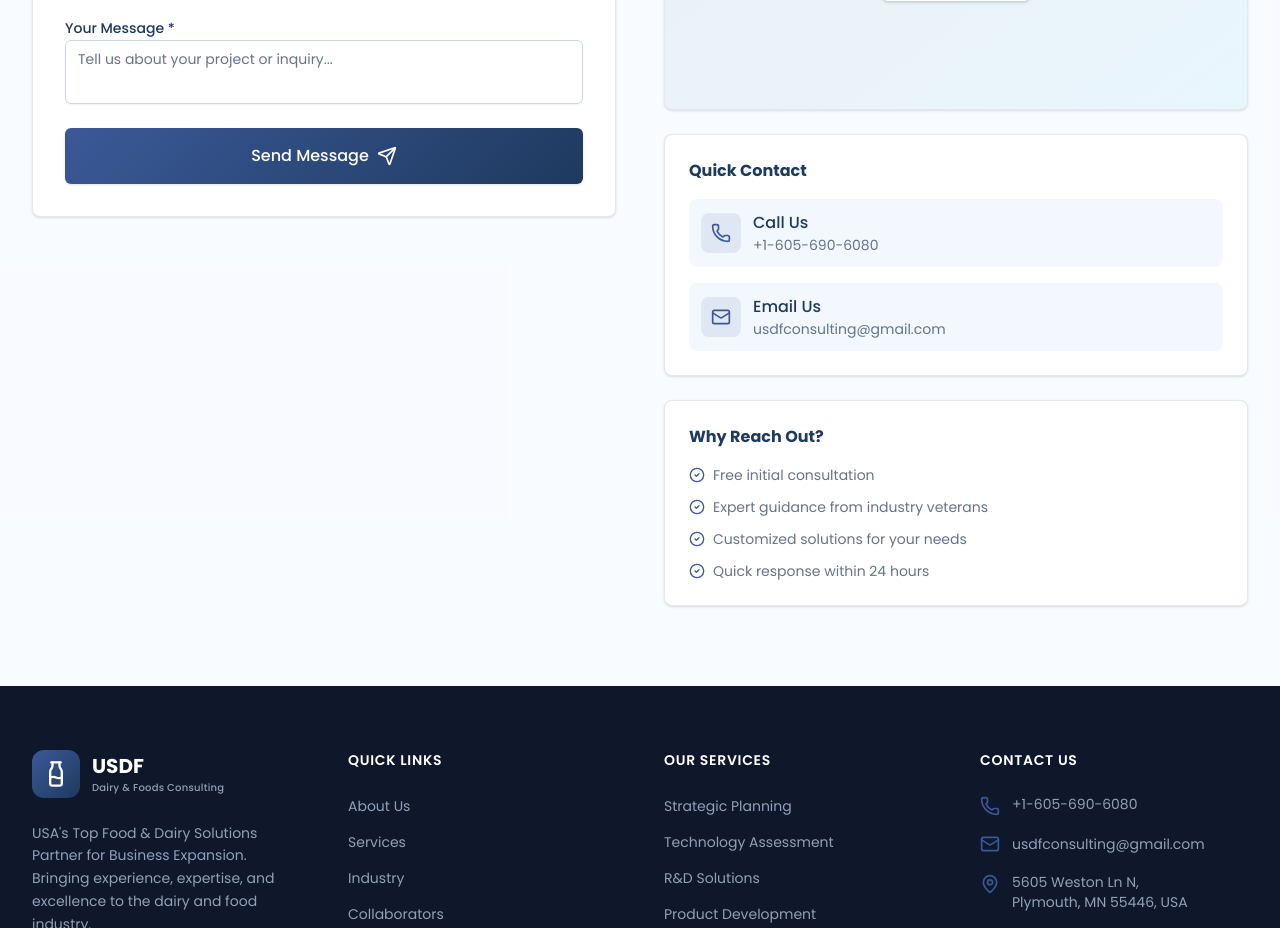
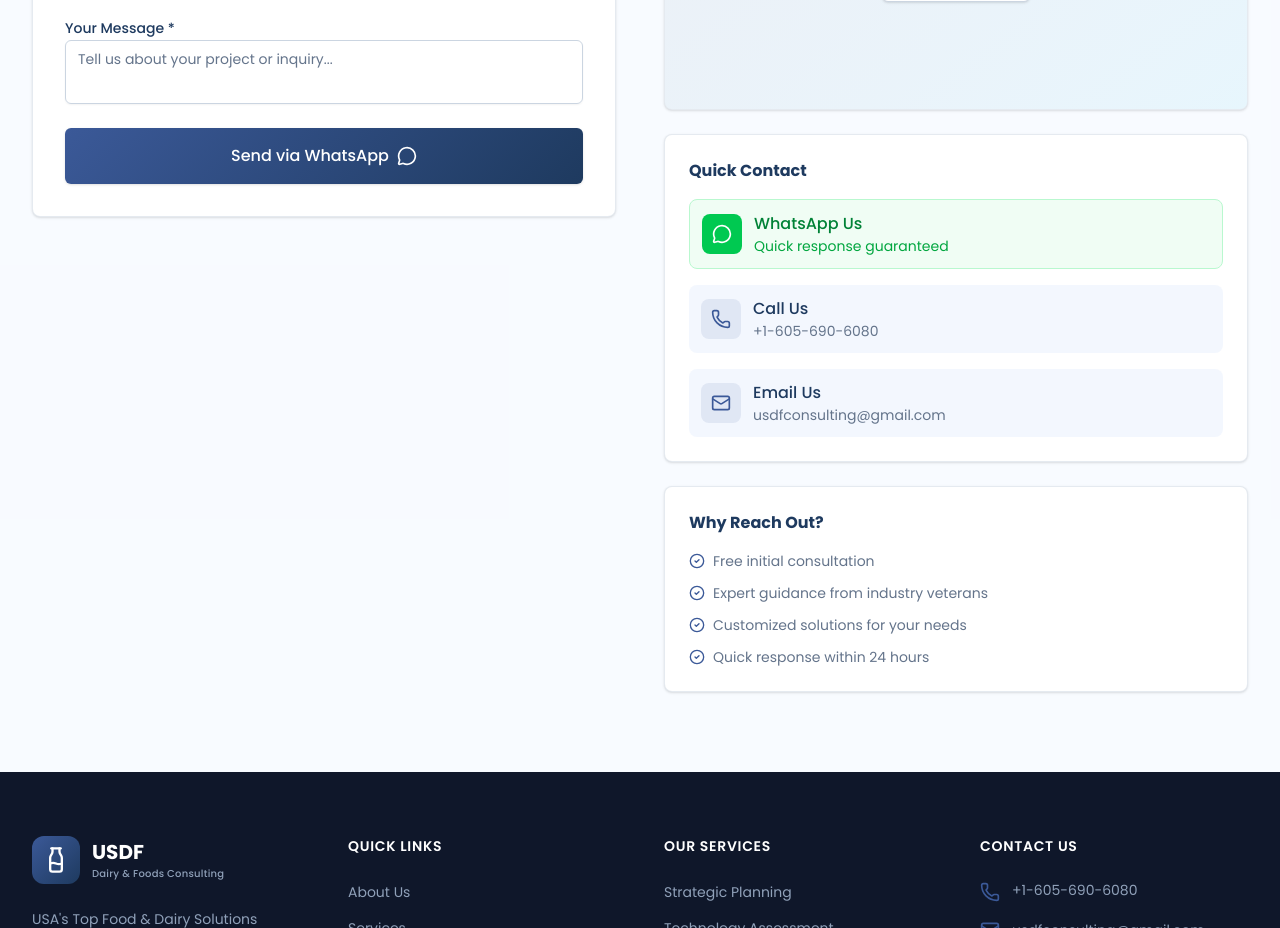
Before and after one commit to ShreyaSolanki17/USDF, a Next.js app: page /contact in a window 1280 px wide. Shown: the part 1260-2188 px from the top of the page. Built offline with nearby package versions, Linux system fonts and the light colour scheme.

Commit message:
connect the whatsapp

```diff
--- a/src/app/contact/page.tsx
+++ b/src/app/contact/page.tsx
@@ -2,7 +2,7 @@
 
 import { useState } from "react"
 import Link from "next/link"
-import { Phone, Mail, MapPin, Clock, Send, CheckCircle2, ArrowRight, Loader2 } from "lucide-react"
+import { Phone, Mail, MapPin, Clock, CheckCircle2, ArrowRight, Loader2, MessageCircle } from "lucide-react"
 import { Button } from "@/components/ui/button"
 import { Navbar } from "@/components/ui/navbar"
 import { Footer } from "@/components/ui/footer"
@@ -77,8 +77,15 @@ export default function ContactPage() {
         e.preventDefault()
         setIsSubmitting(true)
 
-        // Simulate form submission
-        await new Promise(resolve => setTimeout(resolve, 1500))
+        // Format message for WhatsApp
+        const whatsappMessage = `*New Contact Inquiry*%0A%0A*Name:* ${encodeURIComponent(formData.name)}%0A*Email:* ${encodeURIComponent(formData.email)}%0A*Phone:* ${encodeURIComponent(formData.phone || 'Not provided')}%0A*Subject:* ${encodeURIComponent(formData.subject)}%0A%0A*Message:*%0A${encodeURIComponent(formData.message)}`
+
+        // WhatsApp number (without + and dashes)
+        const whatsappNumber = "16056906080"
+
+        // Open WhatsApp with pre-filled message
+        const whatsappUrl = `https://wa.me/${whatsappNumber}?text=${whatsappMessage}`
+        window.open(whatsappUrl, '_blank')
 
         setIsSubmitting(false)
         setIsSubmitted(true)
@@ -299,8 +306,8 @@ export default function ContactPage() {
                                                     </>
                                                 ) : (
                                                     <>
-                                                        Send Message
-                                                        <Send className="ml-2 w-5 h-5" />
+                                                        Send via WhatsApp
+                                                        <MessageCircle className="ml-2 w-5 h-5" />
                                                     </>
                                                 )}
                                             </Button>
@@ -346,6 +353,20 @@ export default function ContactPage() {
                                 <Card className="p-6 bg-white border-border/50">
                                     <h3 className="font-bold mb-4">Quick Contact</h3>
                                     <div className="space-y-4">
+                                        <a
+                                            href="https://wa.me/16056906080?text=Hello%2C%20I%20would%20like%20to%20inquire%20about%20your%20consulting%20services."
+                                            target="_blank"
+                                            rel="noopener noreferrer"
+                                            className="flex items-center gap-3 p-3 rounded-lg bg-green-50 hover:bg-green-100 transition-colors border border-green-200"
+                                        >
+                                            <div className="w-10 h-10 rounded-lg bg-green-500 flex items-center justify-center">
+                                                <MessageCircle className="w-5 h-5 text-white" />
+                                            </div>
+                                            <div>
+                                                <p className="font-medium text-green-700">WhatsApp Us</p>
+                                                <p className="text-sm text-green-600">Quick response guaranteed</p>
+                                            </div>
+                                        </a>
                                         <a
                                             href="tel:+16056906080"
                                             className="flex items-center gap-3 p-3 rounded-lg bg-secondary/50 hover:bg-secondary transition-colors"
```
